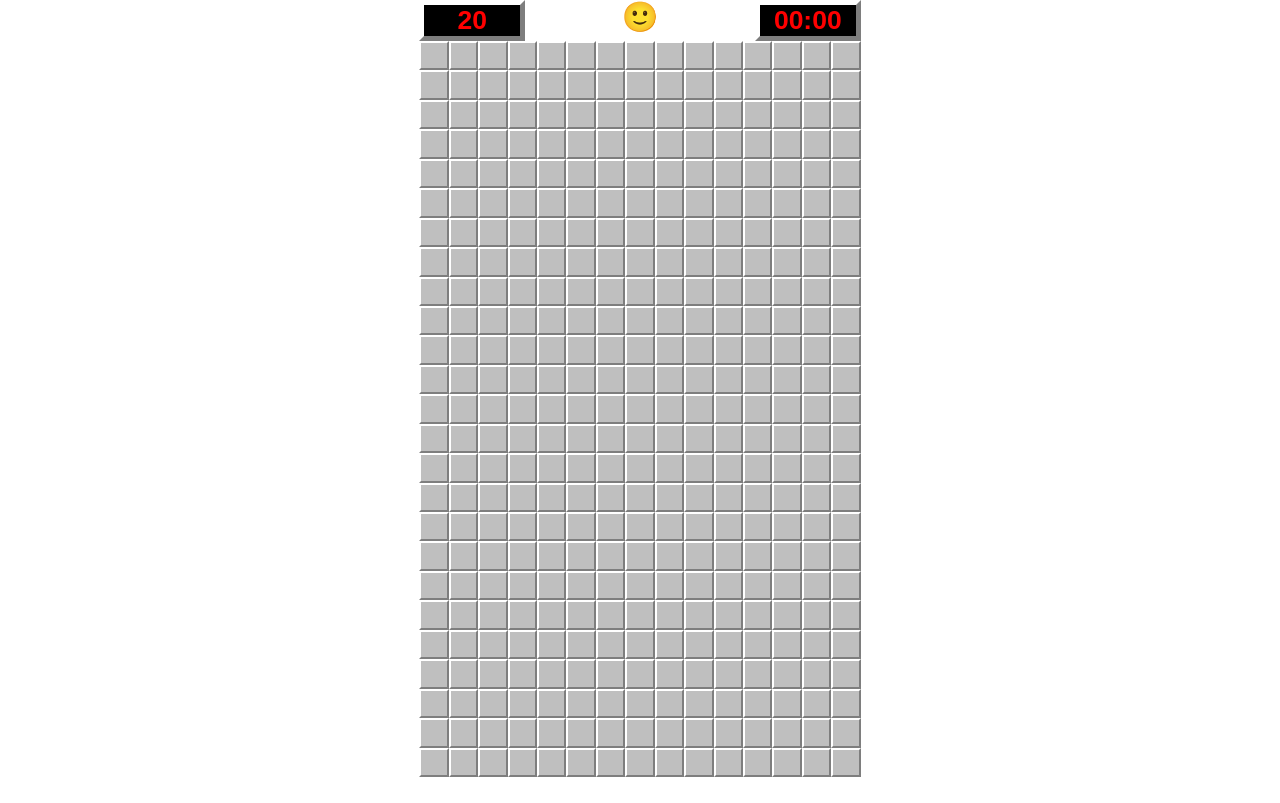
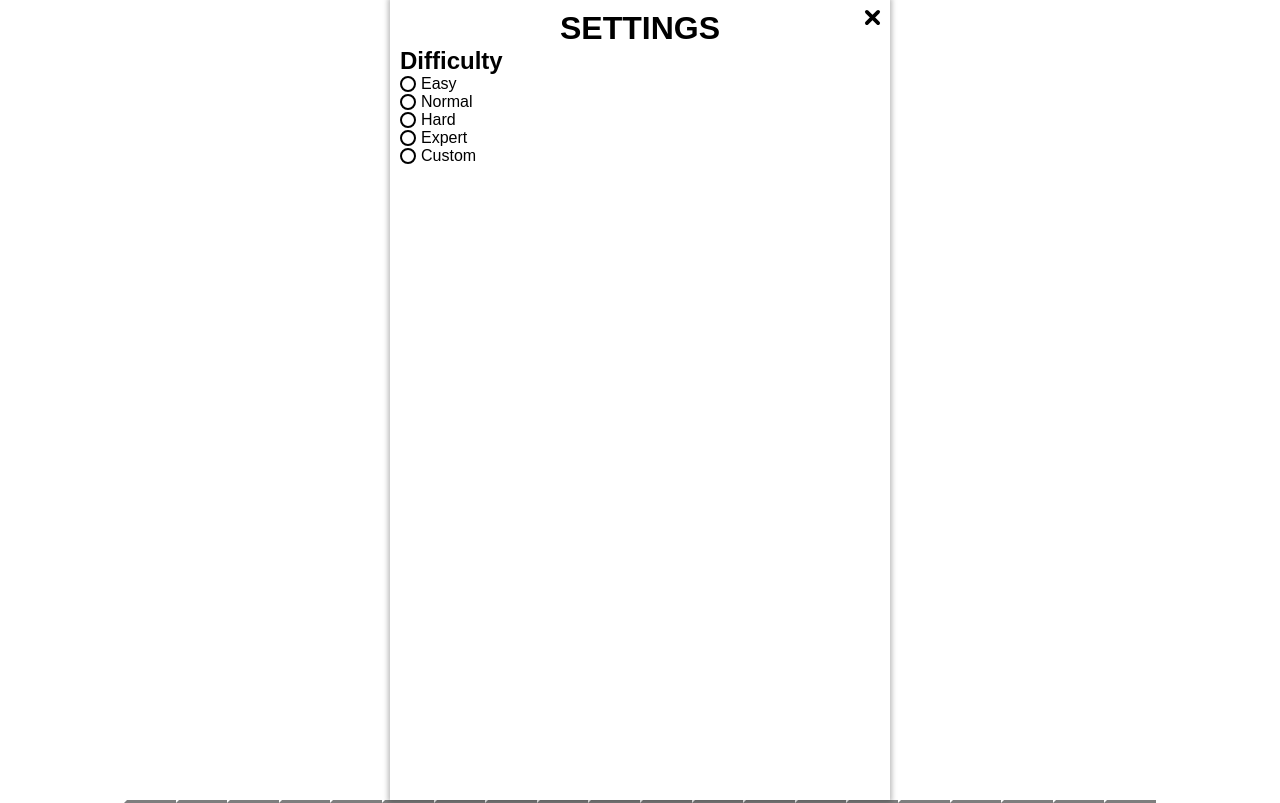
Before and after one commit to MikhaD/minesweeper, a Svelte app: page / in a window 1280 px wide. Built offline with nearby package versions, Linux system fonts and the light colour scheme.

Commit message:
feat: :construction: Basic settings menu working

```diff
--- a/public/global.css
+++ b/public/global.css
@@ -8,15 +8,31 @@
 	font-size: 62.5%;
 	font-family: Arial, Helvetica, sans-serif;
 
-	--board-color: #BFBFBF;
+	--fg-primary: black;
+	--fg-secondary: grey;
+	--bg-primary: white;
+	--bg-secondary: #BFBFBF;
+
+	--board-color: var(--bg-secondary);
 	--border-color: white #7e7e7e #7e7e7e white;
 	--red: #ff0000;
+
+	color: var(--fg-primary);
+	background-color: var(--bg-primary);
 	user-select: none;
 	height: 100%;
+	overflow: hidden;
 }
 
 body {
 	height: 100%;
 	display: flex;
 	justify-content: center;
+	font-size: 1.6rem;
 }
+
+h1 {
+	text-transform: uppercase;
+	text-align: center;
+	font-size: 2em;
+}
--- a/src/App.svelte
+++ b/src/App.svelte
@@ -3,23 +3,31 @@
 	import Face from "./Face.svelte";
 	import { flagged, gameState } from "./stores";
 	import { settings } from "./settings";
-	import { onDestroy } from "svelte";
+	import { onDestroy, onMount } from "svelte";
 	import { GAMESTATE } from "./enums";
 	import type Tile from "./Tile.svelte";
 	import Display from "./Display.svelte";
 	import Timer from "./Timer.svelte";
-
-	settings.bombs = 20;
-	settings.width = 15;
-	settings.height = 25;
+	import Settings from "./Settings.svelte";
 
 	let played = 0;
 	let active_tile: Tile = null;
 	let board: Board;
 	let anticipating = false;
 	let timer: Timer;
-	let scale = 46 / Math.max(settings.width, settings.height);
-	console.log(scale);
+	let scale: string;
+	let main: HTMLElement;
+	// Toggle regenBoard every time it needs to be regenerated. Actual value doesn't matter.
+	let regenBoard = false;
+	let showSettings = true;
+
+	if (window.innerWidth > window.innerHeight) {
+		scale = `${100 / (settings.board.height + 1.5)}vmin`;
+	} else {
+		scale = `${100 / settings.board.width}vmin`;
+	}
+	if (main) main.style.setProperty("--tile-size", scale);
+
 	const unsub = gameState.subscribe((gs) => {
 		switch (gs) {
 			case GAMESTATE.ACTIVE:
@@ -60,17 +68,40 @@
 			$gameState = GAMESTATE.UNSTARTED;
 			timer.reset();
 			$flagged = 0;
+		} else {
+			showSettings = true;
 		}
 	}
 
+	onMount(() => {
+		window.addEventListener("resize", () => {
+			if (window.innerWidth > window.innerHeight) {
+				scale = `${100 / (settings.board.height + 1.5)}vmin`;
+			} else {
+				scale = `${100 / settings.board.width}vmin`;
+			}
+			if (main) main.style.setProperty("--tile-size", scale);
+		});
+	});
+
+	function regenerate() {
+		if (window.innerWidth > window.innerHeight) {
+			scale = `${100 / (settings.board.height + 1.5)}vmin`;
+		} else {
+			scale = `${100 / settings.board.width}vmin`;
+		}
+		if (main) main.style.setProperty("--tile-size", scale);
+		regenBoard = !regenBoard;
+	}
 	onDestroy(unsub);
 </script>
 
 <svelte:body on:mousedown={mousedown} on:mouseup={mouseup} />
 
-<main style="font-size: {scale}vmin">
+{#key regenBoard}
+	<main bind:this={main} style="--tile-size: {scale}">
 		<header>
-		<Display value={settings.bombs - $flagged} />
+			<Display value={settings.board.bombs - $flagged} />
 			<Face {anticipating} on:click={faceClick} />
 			<Timer bind:this={timer} />
 		</header>
@@ -80,8 +111,10 @@
 				on:flatten={(e) => (active_tile = board.tiles[e.detail.row][e.detail.col])}
 			/>
 		{/key}
-	<!-- <input type="range" id="scale" bind:value={scale} min="0.5" max="1.5" step="0.1" /> -->
 	</main>
+{/key}
+
+<Settings bind:visible={showSettings} on:close={regenerate} />
 
 <style>
 	header {
@@ -92,7 +125,4 @@
 		font-size: 1rem;
 		font-size: 3vmin;
 	}
-	input {
-		width: 100%;
-	}
 </style>
--- a/src/Board.svelte
+++ b/src/Board.svelte
@@ -7,24 +7,24 @@
 	import Tile from "./Tile.svelte";
 	import { randint } from "./utils";
 
-	export const tiles: Tile[][] = new Array(settings.height).fill(null).map(() => []);
-	let remaining = settings.width * settings.height;
+	export const tiles: Tile[][] = new Array(settings.board.height).fill(null).map(() => []);
+	let remaining = settings.board.width * settings.board.height;
 
 	function generateBombs(row: number, col: number, dontBomb: Tile[]) {
-		const possibleBombs = new Array(settings.width * settings.height)
+		const possibleBombs = new Array(settings.board.width * settings.board.height)
 			.fill(null)
 			.map((_, i) => i);
 		const restricted = new Set<number>();
-		restricted.add(col + row * settings.width);
-		dontBomb.forEach((t: Tile) => restricted.add(t.col + t.row * settings.width));
-		for (let i = 0; i < settings.bombs; ++i) {
+		restricted.add(col + row * settings.board.width);
+		dontBomb.forEach((t: Tile) => restricted.add(t.col + t.row * settings.board.width));
+		for (let i = 0; i < settings.board.bombs; ++i) {
 			let choice = randint(possibleBombs.length);
 			while (restricted.has(possibleBombs[choice])) {
 				possibleBombs.splice(choice, 1);
 				choice = randint(possibleBombs.length);
 			}
 			const bomb = possibleBombs.splice(choice, 1)[0];
-			tiles[Math.floor(bomb / settings.width)][bomb % settings.width].bomb = true;
+			tiles[Math.floor(bomb / settings.board.width)][bomb % settings.board.width].bomb = true;
 		}
 	}
 
@@ -34,9 +34,9 @@
 			generateBombs(e.detail.row, e.detail.col, e.detail.neighbors);
 		}
 		remaining -= 1;
-		if (remaining === settings.bombs) {
+		if (remaining === settings.board.bombs) {
 			$gameState = GAMESTATE.WON;
-			flagged.set(settings.bombs);
+			flagged.set(settings.board.bombs);
 		}
 	}
 
@@ -60,10 +60,11 @@
 <div
 	class="board"
 	class:disabled={$gameState === GAMESTATE.WON || $gameState === GAMESTATE.LOST}
-	style="grid-template: repeat({settings.height}, 1fr) / repeat({settings.width}, 1fr)"
+	style="grid-template: repeat({settings.board.height}, 1fr) / repeat({settings.board
+		.width}, 1fr)"
 >
-	{#each Array(settings.height) as _, i}
-		{#each Array(settings.width) as _, j}
+	{#each Array(settings.board.height) as _, i}
+		{#each Array(settings.board.width) as _, j}
 			<Tile bind:this={tiles[i][j]} row={i} col={j} on:clicked={clicked} on:flatten />
 		{/each}
 	{/each}
--- a/src/Display.svelte
+++ b/src/Display.svelte
@@ -6,11 +6,11 @@
 
 <style>
 	.display {
-		font-size: 1.8em;
+		font-size: var(--tile-size);
 		font-weight: bold;
 		border: 0.2em solid;
 		border-color: var(--border-color);
-		min-width: 4em;
+		min-width: calc(4 * var(--tile-size));
 		display: grid;
 		place-items: center;
 		color: var(--red);
--- a/src/Face.svelte
+++ b/src/Face.svelte
@@ -19,7 +19,7 @@
 
 <style>
 	.face {
-		font-size: 2em;
+		font-size: var(--tile-size);
 		cursor: pointer;
 	}
 </style>
--- /dev/null
+++ b/src/Radio.svelte
@@ -0,0 +1,65 @@
+<script lang="ts" context="module">
+	import Radio from "./_Radio.svelte";
+	class Group {
+		private elements: Set<Radio>;
+		public value: string;
+		public size: number;
+		constructor() {
+			this.elements = new Set<Radio>();
+			this.value = null;
+			this.size = 0;
+		}
+		public add(element: Radio) {
+			if (element.checked) this.check(element);
+			this.elements.add(element);
+			++this.size;
+		}
+		public delete(element: Radio) {
+			this.elements.delete(element);
+			--this.size;
+			if (element.checked) this.value = null;
+		}
+		public check(element: Radio) {
+			this.value = element.value;
+			for (const el of this.elements) {
+				// Checking first because setting it may cause extra updates even if it doesn't change
+				if (el.checked && el !== element) {
+					el.checked = false;
+				}
+			}
+		}
+	}
+
+	export const groups = new Map<string, Group>();
+</script>
+
+<script lang="ts">
+	import { onDestroy, onMount } from "svelte";
+
+	export let name: string = null;
+	export let value: string;
+	export let checked = false;
+	let self: Radio;
+
+	$: if (checked && name) groups.get(name).check(self);
+
+	onMount(() => {
+		if (name) {
+			if (!groups.has(name)) {
+				groups.set(name, new Group());
+			}
+			groups.get(name).add(self);
+		}
+	});
+	onDestroy(() => {
+		if (name) {
+			const group = groups.get(name);
+			if (group.size === 1) groups.delete(name);
+			else group.delete(self);
+		}
+	});
+</script>
+
+<Radio bind:this={self} {name} {value} bind:checked>
+	<slot />
+</Radio>
--- /dev/null
+++ b/src/Settings.svelte
@@ -0,0 +1,96 @@
+<script lang="ts">
+	import { createEventDispatcher } from "svelte";
+
+	import { fade } from "svelte/transition";
+	import Radio, { groups } from "./Radio.svelte";
+	import { applyDifficulty } from "./settings";
+	export let visible = false;
+	const dispatch = createEventDispatcher();
+	// 	- Settings menu
+	//   - board size
+	//   - number of bombs
+	//   - question mark
+	//   - primary action
+	//   - Theme
+	//   - Style
+	//   - Bomb generation algorythm
+	//   - Zoom
+	//     - Different levels (slider?)
+	//     - Fit Screen
+	function close() {
+		applyDifficulty(Number(groups.get("difficulty").value));
+		dispatch("close");
+		visible = false;
+	}
+</script>
+
+<div transition:fade={{ duration: 200 }} class="settings" class:visible>
+	<section>
+		<h1>Settings</h1>
+		<svg class="close" xmlns="http://www.w3.org/2000/svg" viewBox="0 0 8 8" on:click={close}>
+			<path d="M1 1L7 7M7 1L1 7" />
+		</svg>
+		<h2>Difficulty</h2>
+		<Radio value="0" name="difficulty">Easy</Radio>
+		<Radio value="1" name="difficulty">Normal</Radio>
+		<Radio value="2" name="difficulty">Hard</Radio>
+		<Radio value="3" name="difficulty">Expert</Radio>
+		<Radio value="4" name="difficulty">Custom</Radio>
+		<div class="custom">
+			<h4>Width</h4>
+			<input type="range" id="width" step="1" />
+			<h4>Height</h4>
+			<input type="range" id="height" step="1" />
+			<h4>Bombs</h4>
+			<input type="range" id="bombs" step="1" />
+		</div>
+	</section>
+</div>
+
+<style>
+	.settings {
+		position: fixed;
+		inset: 0;
+		z-index: 1;
+		background-color: var(--bg-primary);
+		opacity: 0;
+		pointer-events: none;
+		transition: opacity 0.2s ease;
+	}
+	section {
+		max-width: 50rem;
+		height: 100%;
+		margin: auto;
+		position: relative;
+		padding: 1rem;
+		box-shadow: 0 0 5px 2px #0004;
+	}
+	.close {
+		position: absolute;
+		top: 0;
+		right: 0;
+		stroke: var(--fg-primary);
+		stroke-width: 2;
+		width: 1.5rem;
+		stroke-linecap: round;
+		cursor: pointer;
+		margin: 1rem;
+		overflow: visible;
+	}
+	.custom {
+		pointer-events: none;
+		opacity: 0;
+		transition: opacity 0.2s ease;
+	}
+	:global(div[checked="true"] + .custom) {
+		pointer-events: initial;
+		opacity: 1;
+	}
+	input[type="range"] {
+		width: 100%;
+	}
+	.visible {
+		opacity: 1;
+		pointer-events: initial;
+	}
+</style>
--- a/src/Tile.svelte
+++ b/src/Tile.svelte
@@ -69,7 +69,7 @@
 	function flag() {
 		switch (state) {
 			case STATE.closed:
-				if ($flagged < settings.bombs) {
+				if ($flagged < settings.board.bombs) {
 					state = STATE.flag;
 					$flagged += 1;
 				} else if (settings.question) {
@@ -143,13 +143,13 @@
 	.tile {
 		background: var(--board-color);
 		display: inline-block;
-		width: 1em;
+		width: var(--tile-size);
 		aspect-ratio: 1;
 		overflow: hidden;
-		border: 0.1em solid;
+		border: calc(var(--tile-size) * 0.1) solid;
 		border-color: var(--border-color);
 		font-weight: bold;
-		font-size: 2em;
+		font-size: var(--tile-size);
 		display: flex;
 		justify-content: center;
 		align-items: center;
@@ -157,7 +157,8 @@
 		&.closed:active,
 		&.open,
 		&.flat {
-			border: 0.5px solid #7e7e7e;
+			border: 0.5px solid;
+			border-color: #7e7e7e #7e7e7e transparent transparent;
 		}
 		&.exploded {
 			background: var(--red);
--- /dev/null
+++ b/src/_Radio.svelte
@@ -0,0 +1,52 @@
+<svelte:options accessors />
+
+<script lang="ts">
+	export let checked = false;
+	export let name: string;
+	export let value: string;
+</script>
+
+<div class="radio" on:click={() => (checked = true)} {checked}>
+	<span class="button" />
+	<span class="label"><slot /></span>
+</div>
+
+<style lang="scss">
+	.radio {
+		cursor: pointer;
+		display: flex;
+		gap: 0.5rem;
+		align-items: center;
+	}
+	.button {
+		display: inline-block;
+		height: 1em;
+		aspect-ratio: 1;
+		border-radius: 50%;
+		position: relative;
+		&::before {
+			visibility: hidden;
+		}
+		&::before,
+		&::after {
+			content: "";
+			width: 100%;
+			height: 100%;
+			border-radius: 50%;
+			position: absolute;
+			border: solid 0.2rem;
+			transition: all 0.2s ease-in-out;
+		}
+	}
+	.radio[checked="true"] {
+		.button::after {
+			border-color: teal;
+			transform: scale(0.5);
+			background-color: teal;
+		}
+		.button::before {
+			visibility: visible;
+			border-color: teal;
+		}
+	}
+</style>
--- a/src/settings.ts
+++ b/src/settings.ts
@@ -1,9 +1,46 @@
 import { ACTION } from "./enums";
 
+const enum DIFFICULTY {
+	easy,
+	normal,
+	hard,
+	expert,
+	custom,
+}
+
+const difficulties = [
+	{
+		width: 11,
+		height: 8,
+		bombs: 10,
+	},
+	{
+		width: 20,
+		height: 14,
+		bombs: 39,
+	},
+	{
+		width: 29,
+		height: 20,
+		bombs: 102,
+	},
+	{
+		width: 38,
+		height: 26,
+		bombs: 230,
+	}
+];
+
 export const settings: Settings = {
-	width: 10,
-	height: 10,
+	board: difficulties[DIFFICULTY.normal],
 	question: false,
-	bombs: 10,
 	primary_action: ACTION.OPEN
 };
+
+export function applyDifficulty(difficulty: DIFFICULTY, bs?: BoardSettings) {
+	if (difficulty === DIFFICULTY.custom) {
+		settings.board = bs;
+	} else {
+		settings.board = difficulties[difficulty];
+	};
+}
```
Also changed, not shown: src/types.d.ts (+7 -3 lines), Minesweeper.jpg, 1 other file (tests, documents, lock files or other folders). Lines whose indentation alone changed are shown as unchanged.
